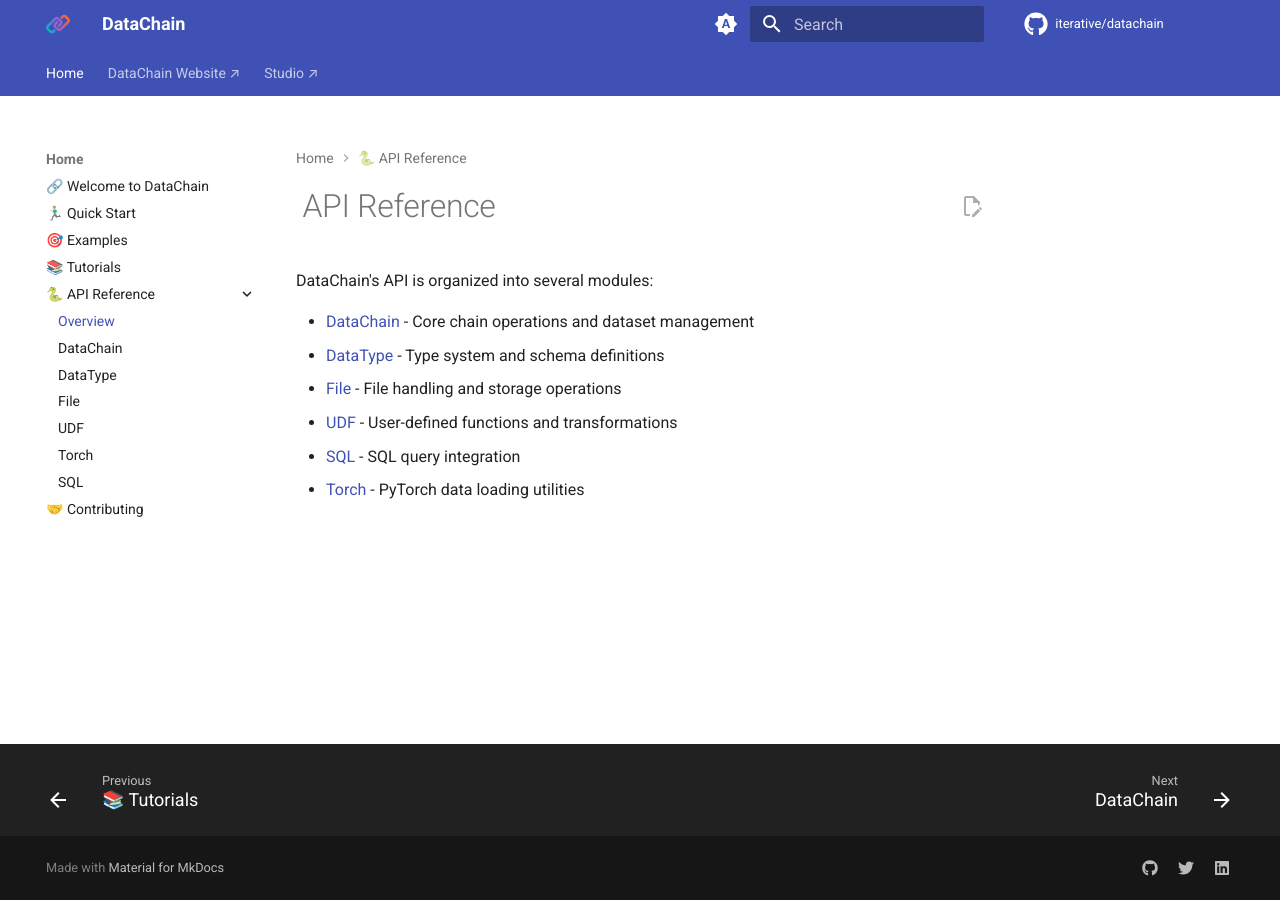
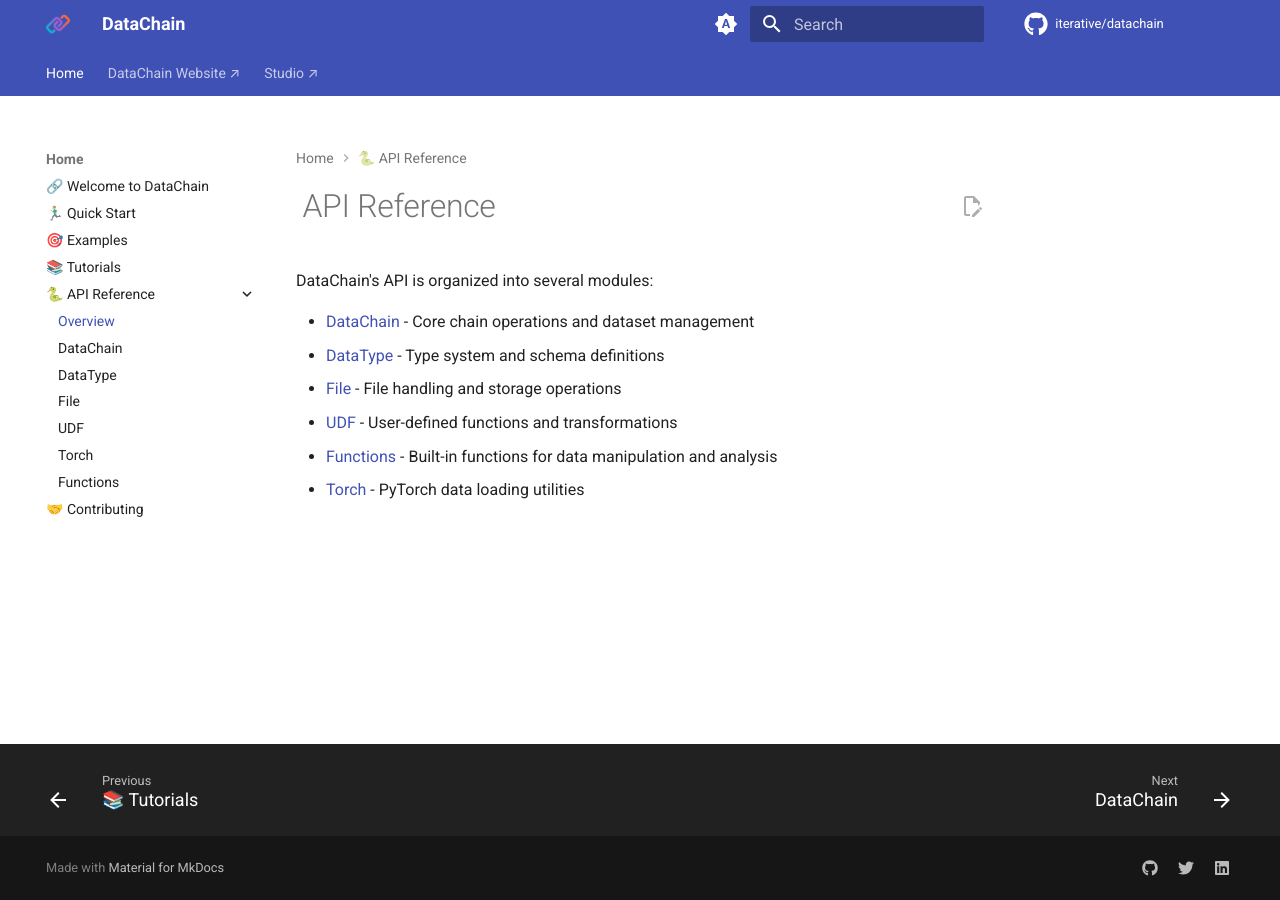
Before and after one commit to iterative/datachain, an MkDocs documentation site: the page built from docs/references/index.md, in a window 1280 px wide. Built offline with MkDocs 1.6.1 and Material for MkDocs 9.7.7, drawn with Linux system fonts in a browser that asks for light colours; comment, search, counter and statistics services are not loaded.

Commit message:
chore: reorganize docs (update sql-> func) (#844)

```diff
--- a/docs/references/index.md
+++ b/docs/references/index.md
@@ -10,5 +10,5 @@
 - [DataType](./datatype.md) - Type system and schema definitions
 - [File](./file.md) - File handling and storage operations
 - [UDF](./udf.md) - User-defined functions and transformations
-- [SQL](./sql.md) - SQL query integration
+- [Functions](./func.md) - Built-in functions for data manipulation and analysis
 - [Torch](./torch.md) - PyTorch data loading utilities
--- a/mkdocs.yml
+++ b/mkdocs.yml
@@ -73,7 +73,7 @@
           - File: references/file.md
           - UDF: references/udf.md
           - Torch: references/torch.md
-          - SQL: references/sql.md
+          - Functions: references/func.md
       - 🤝 Contributing: contributing.md
 
   - DataChain Website ↗: https://datachain.ai" target="_blank"
```
Also changed, not shown: docs/references/func.md (added, +5 -0 lines), docs/references/sql.md (deleted, +0 -18 lines).
